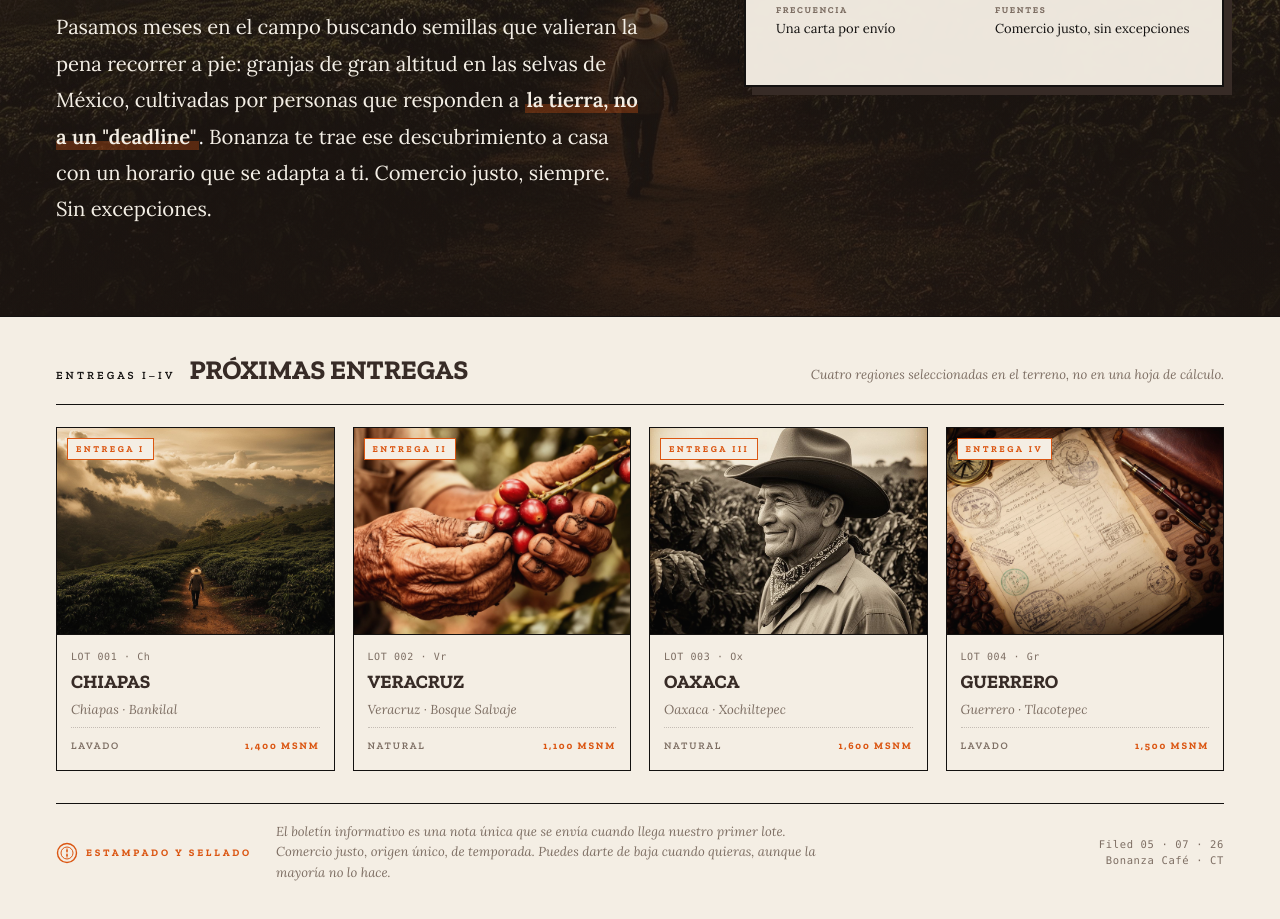
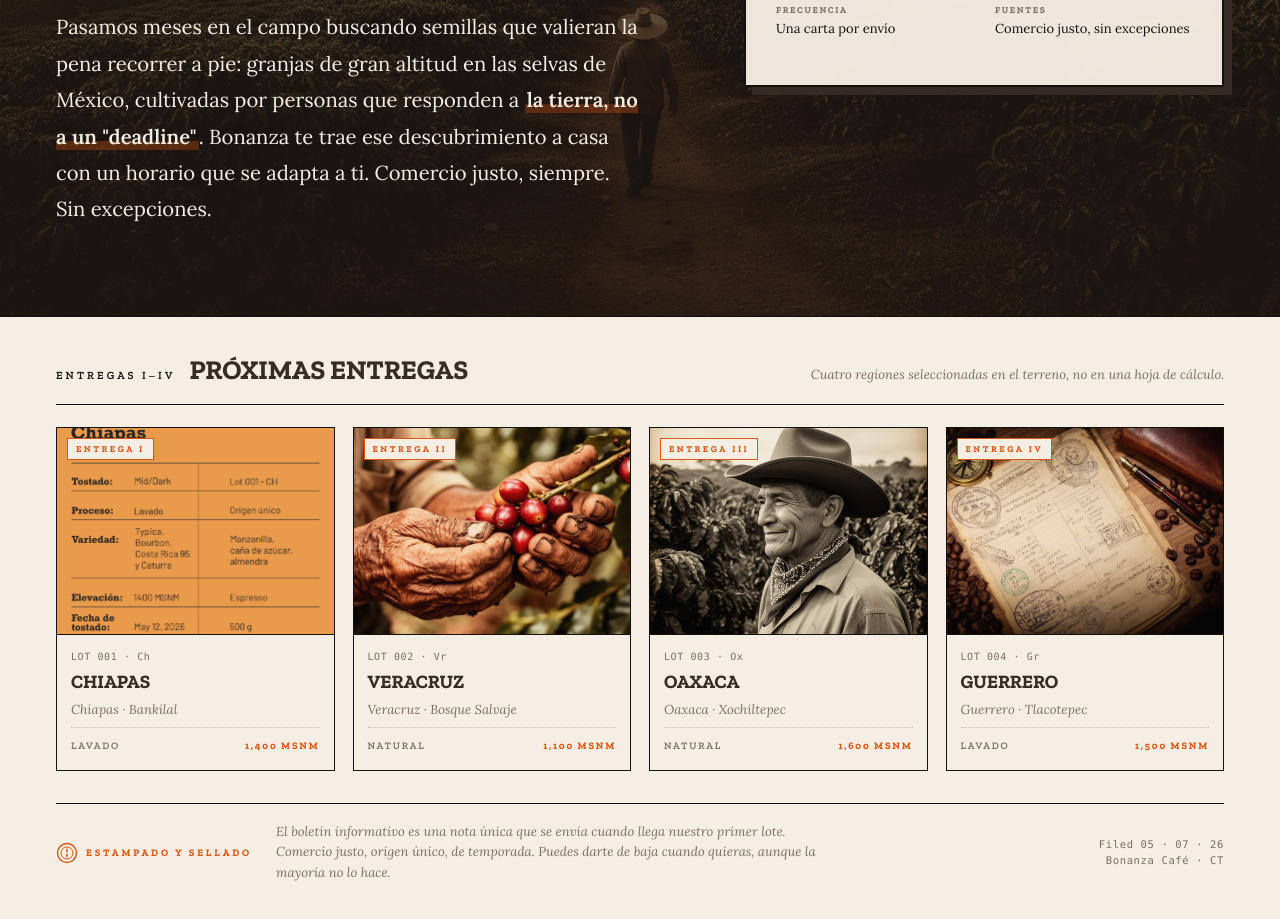
Before and after one commit to Brauhaus05/Coming-Soon-Site, a plain HTML site: page index.html in a window 1280 px wide. Shown: the part 643-1562 px from the top of the page. Drawn offline with nearby package versions, Linux system fonts and the light colour scheme.

Commit message:
feat: update hero image to guerrero.png

```diff
--- a/index.html
+++ b/index.html
@@ -642,7 +642,7 @@
 
           <article class="product">
             <div class="img-frame">
-              <img src="assets/hero-oaxaca.jpg" alt="Misty Oaxaca valley at dawn">
+              <img src="assets/guerrero.png" alt="Misty Oaxaca valley at dawn">
               <span class="stamp-tag coming" style="">Entrega I</span>
             </div>
             <div class="product-body">
```
Also changed, not shown: assets/guerrero.png (added), 1 other file.
